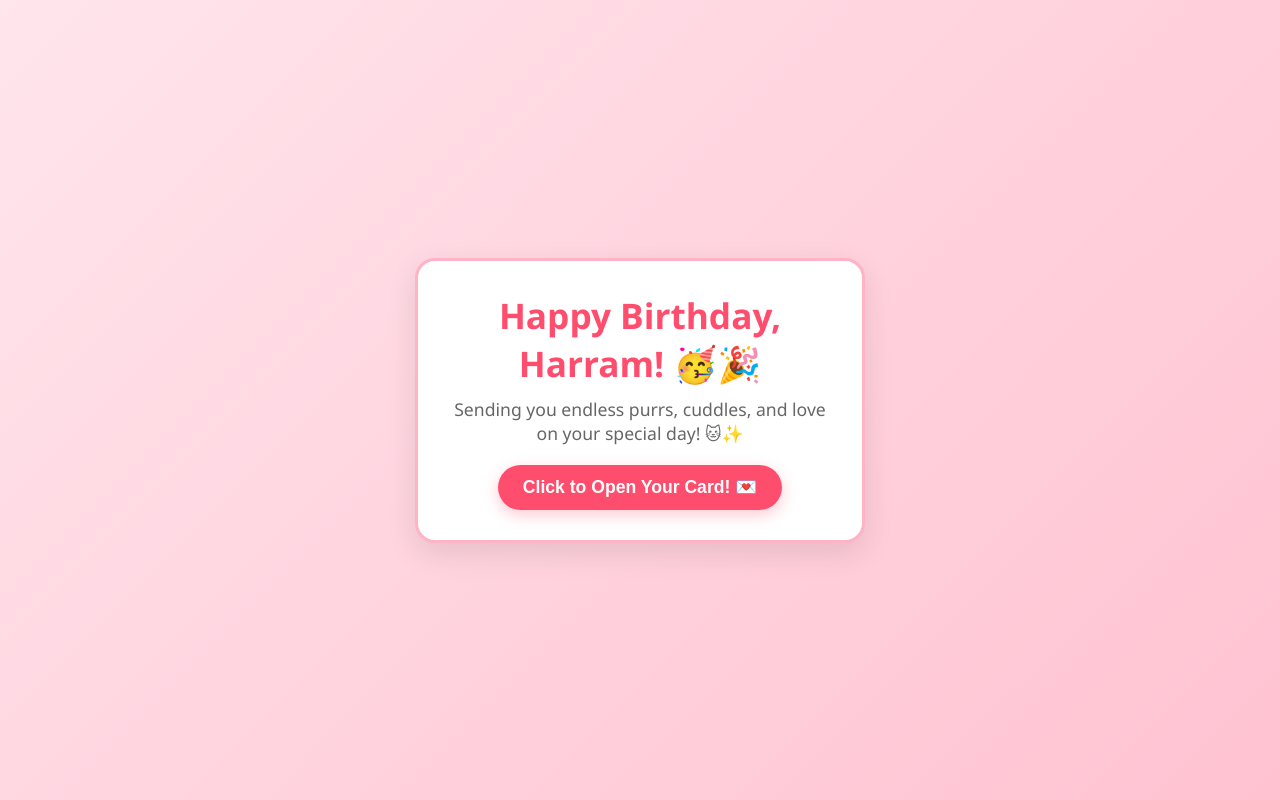
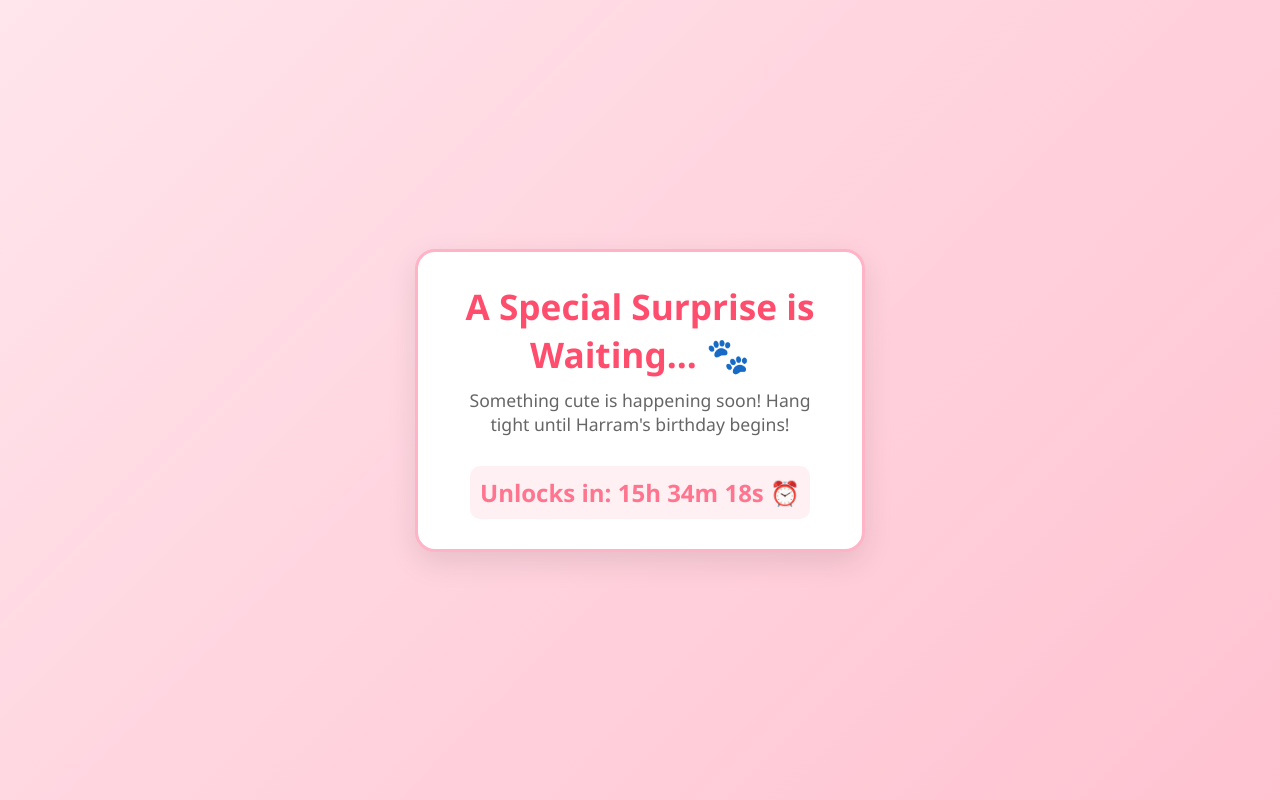
Before and after one commit to THESHMIL0/HAPPY-BIRTHDAY-HARRAM-, a plain HTML site: page index.html in a window 1280 px wide. Drawn offline with Linux system fonts and the light colour scheme.

Commit message:
Update index.html

```diff
--- a/index.html
+++ b/index.html
@@ -256,7 +256,7 @@
         // Set to "" to unlock instantly and test your changes.
         // Set to "" (empty) to lock it back to the midnight timer.
         // ==========================================
-        const secretWord = "cat";
+        const secretWord = "";
 
         // Target countdown to June 3rd, 2026 at 00:00:00 Local Time
         const targetDate = new Date("June 3, 2026 00:00:00").getTime();
```
